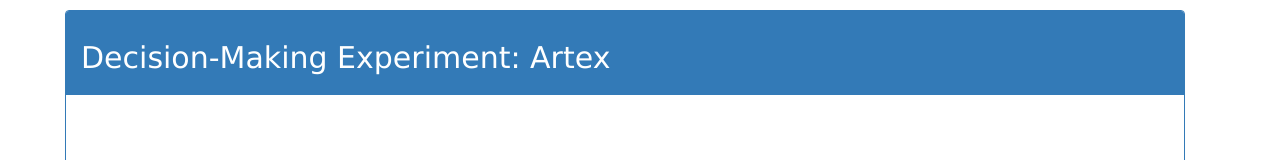
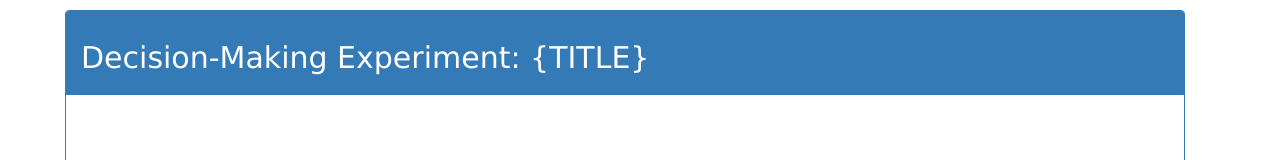
Before and after one commit to nodeGame/nodegame-mturk, a website: page public/mturklinkpage.html in a window 1280 px wide. Shown: the top 160 px of the page. Drawn offline with nearby package versions, Linux system fonts and the light colour scheme.

Commit message:
removed artex

```diff
--- a/public/mturklinkpage.html
+++ b/public/mturklinkpage.html
@@ -14,7 +14,7 @@
     </div>
 
     <div class="panel panel-primary" id="content" style="display: none">
-      <div class="panel-heading"><h2>Decision-Making Experiment: Artex</h2></div>
+      <div class="panel-heading"><h2>Decision-Making Experiment: {TITLE}</h2></div>
 
       <div class="panel-body">
 
```
